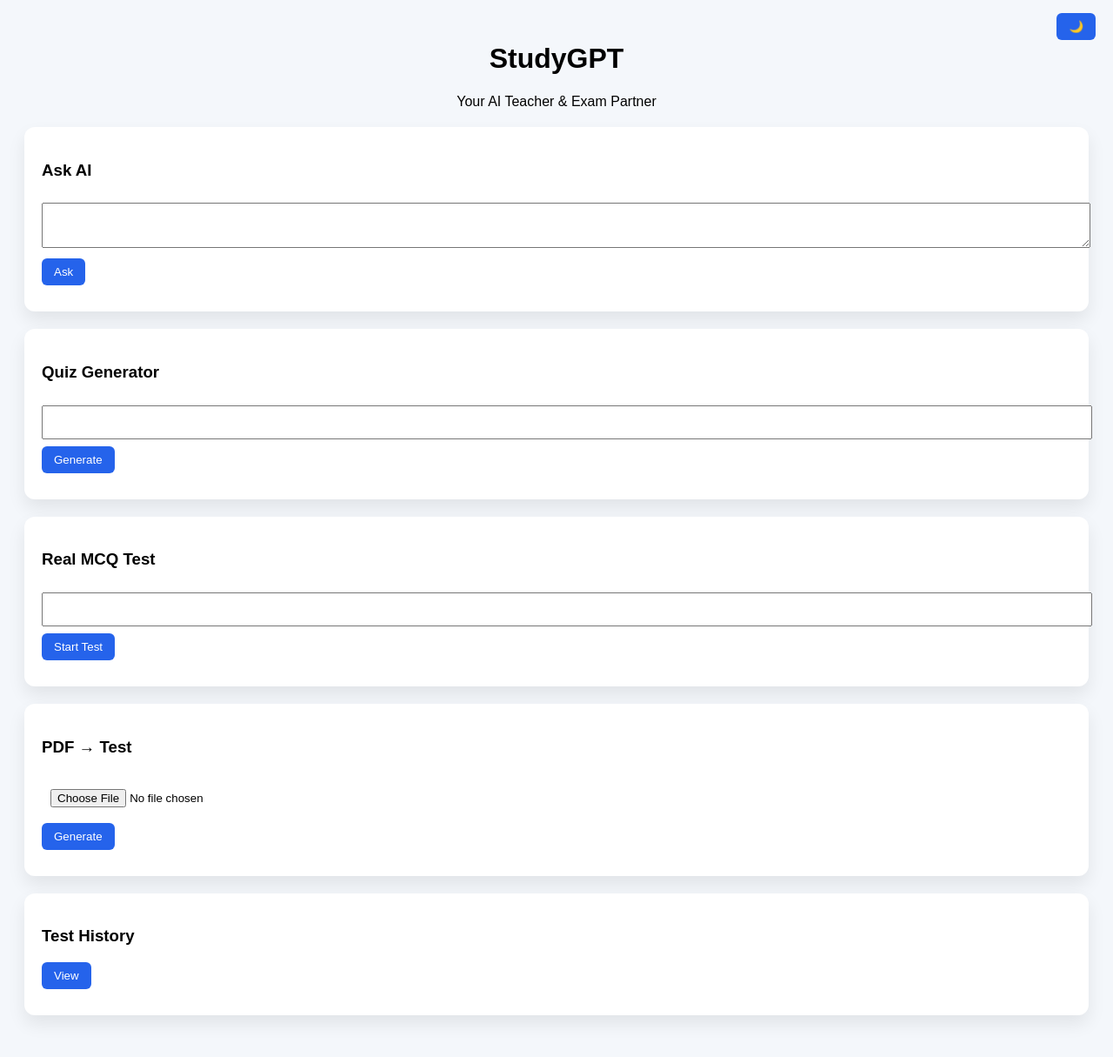
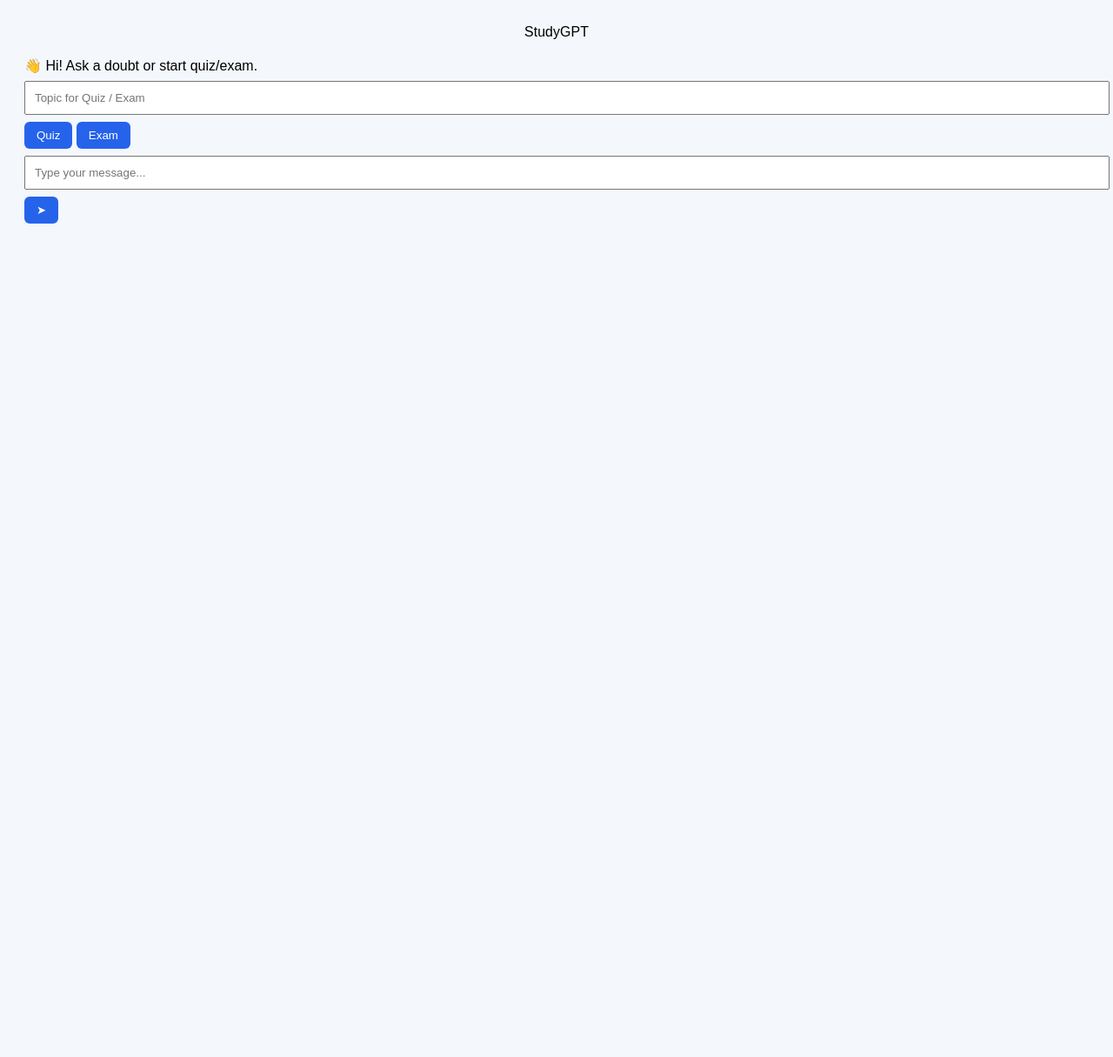
Before and after one commit to Tarunmaker/StudyGPT, a Flask app: page / in a window 1280 px wide. Shown: the whole page at 87% size. After the commit the page ends 257 px from the top, so only its background shows below. Run offline with Flask 3, Linux system fonts and the light colour scheme.

Commit message:
Update index.html

```diff
--- a/templates/index.html
+++ b/templates/index.html
@@ -1,51 +1,27 @@
 <!DOCTYPE html>
 <html>
 <head>
-<title>StudyGPT</title>
-<link rel="stylesheet" href="/static/style.css">
+  <title>StudyGPT</title>
+  <link rel="stylesheet" href="/static/style.css">
 </head>
 <body>
 
-<button class="theme-btn" onclick="toggleTheme()">🌙</button>
+<header class="top-bar">StudyGPT</header>
 
-<header>
-  <h1>StudyGPT</h1>
-  <p>Your AI Teacher & Exam Partner</p>
-</header>
+<main id="chat" class="chat-area">
+  <div class="msg ai">👋 Hi! Ask a doubt or start quiz/exam.</div>
+</main>
 
-<section class="card animate">
-  <h3>Ask AI</h3>
-  <textarea id="question"></textarea>
-  <button onclick="askAI()">Ask</button>
-  <div id="answer" class="output"></div>
+<section class="mode-bar">
+  <input id="topic" placeholder="Topic for Quiz / Exam">
+  <button onclick="startQuiz()">Quiz</button>
+  <button onclick="startExam()">Exam</button>
 </section>
 
-<section class="card animate">
-  <h3>Quiz Generator</h3>
-  <input id="topic">
-  <button onclick="generateQuiz()">Generate</button>
-  <div id="quiz" class="output"></div>
-</section>
-
-<section class="card animate">
-  <h3>Real MCQ Test</h3>
-  <input id="testTopic">
-  <button onclick="startRealTest()">Start Test</button>
-  <div id="testArea" class="output"></div>
-</section>
-
-<section class="card animate">
-  <h3>PDF → Test</h3>
-  <input type="file" id="pdfFile">
-  <button onclick="pdfTest()">Generate</button>
-  <div id="pdfOut" class="output"></div>
-</section>
-
-<section class="card animate">
-  <h3>Test History</h3>
-  <button onclick="showHistory()">View</button>
-  <div id="historyBox" class="output"></div>
-</section>
+<footer class="input-bar">
+  <input id="input" placeholder="Type your message..." />
+  <button onclick="sendAsk()">➤</button>
+</footer>
 
 <script src="/static/script.js"></script>
 </body>
```
